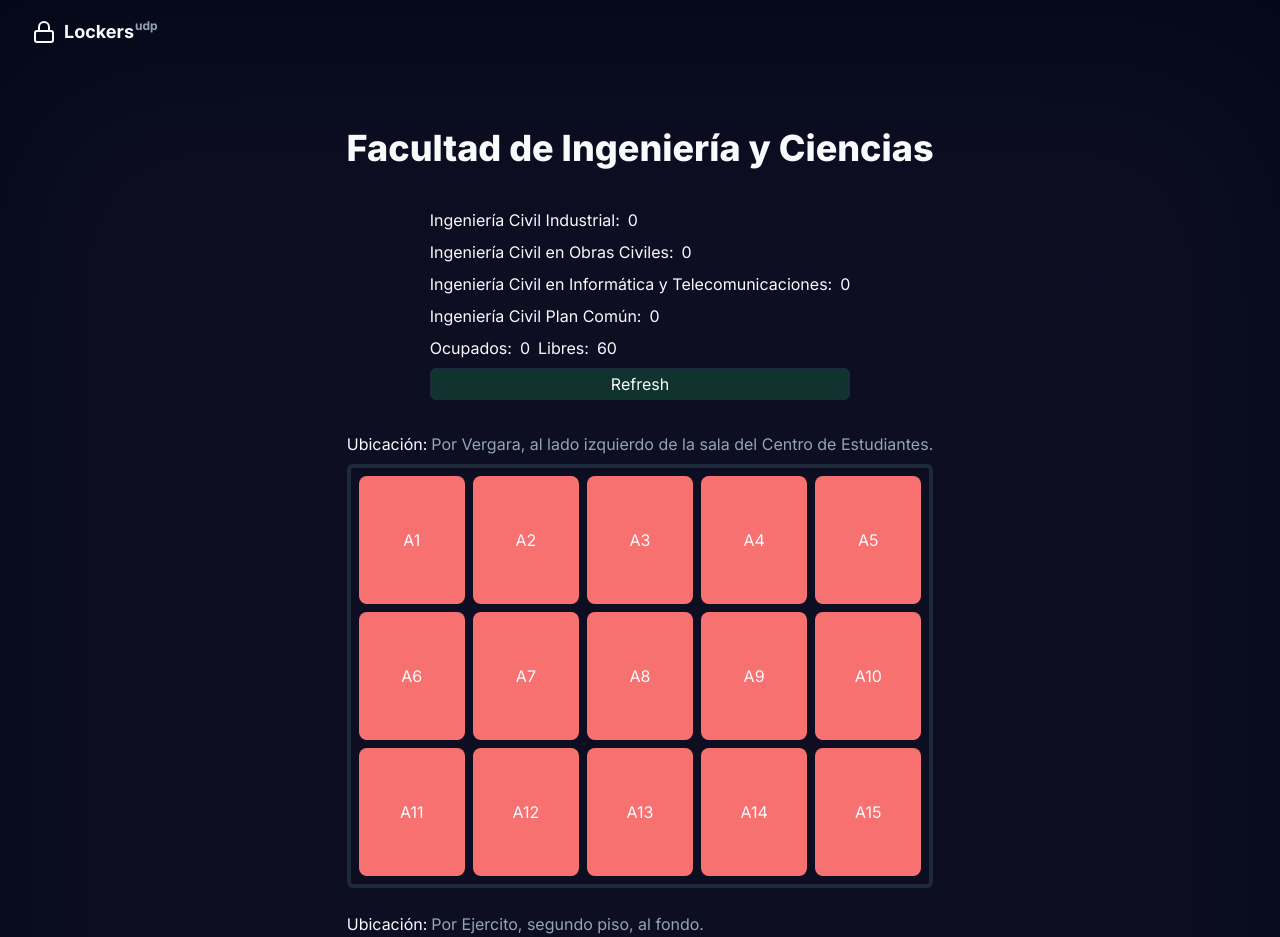
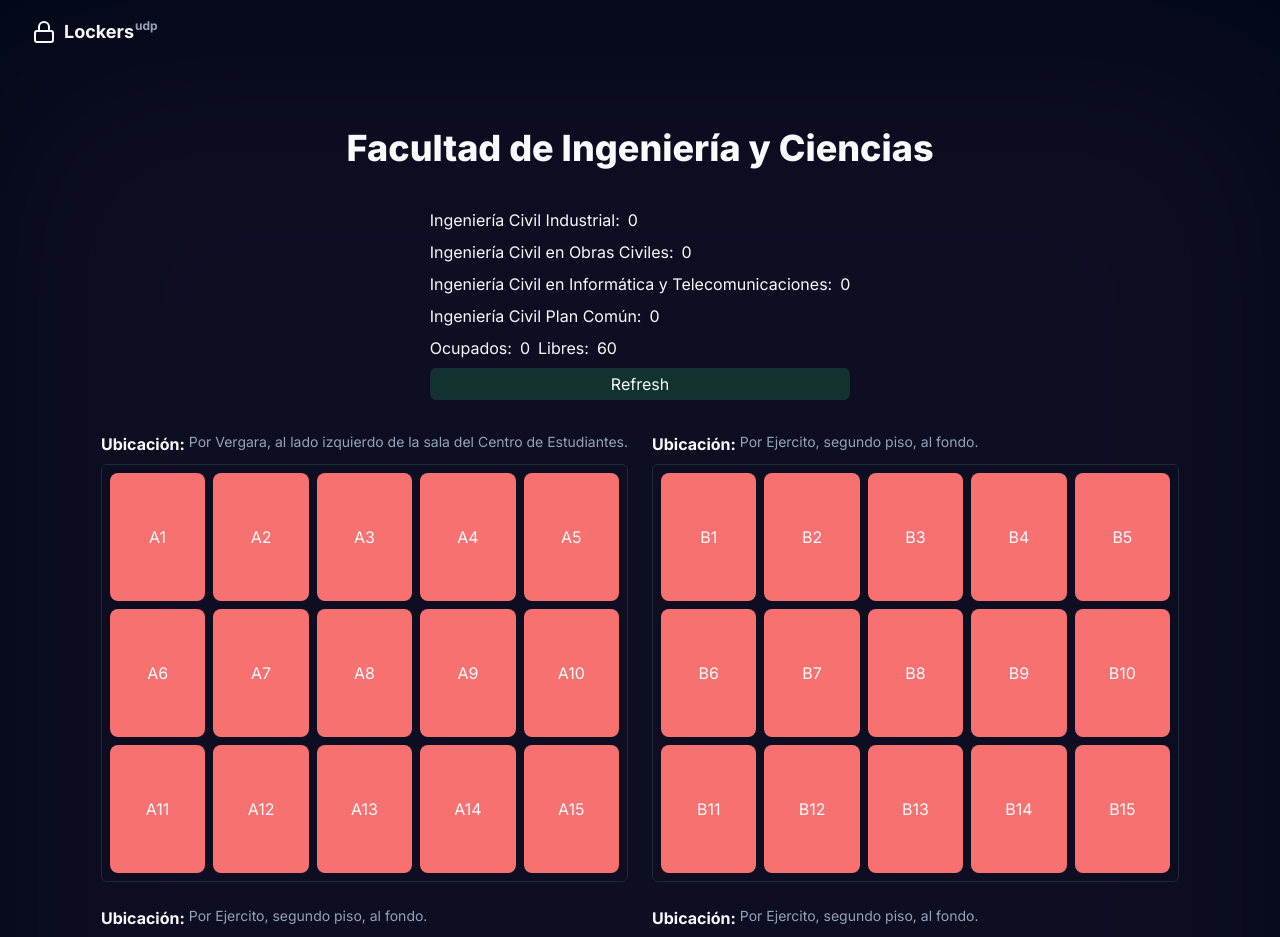
Before and after one commit to Jnkyns/lockers, a Next.js app: page / in a window 1280 px wide. Shown: the top 937 px of the page. Built offline with nearby package versions, Linux system fonts and the light colour scheme.

Commit message:
style: Improve grid

```diff
--- a/src/app/(marketing)/page.tsx
+++ b/src/app/(marketing)/page.tsx
@@ -1,30 +1,33 @@
-import Locker from "@/components/Slot";
+import Slot from "@/components/Slot";
 import Status from "@/components/Status";
 import { data } from "@/utils/data";
 
 export default function Home() {
   return (
-    <main className="flex min-h-screen flex-col items-center justify-between py-14 px-24 relative">
+    <main className="flex min-h-screen flex-col items-center justify-between py-14 px-4 relative">
       <div className="absolute -z-10 inset-0 bg-fuchsia-400 bg-[size:20px_20px] opacity-5 blur-[100px]"></div>
+
       <div className="p-2 mb-8">
         <h1 className="text-4xl font-extrabold text-center">
           Facultad de Ingeniería y Ciencias
         </h1>
       </div>
+
       <Status data={data} />
-      <div className="flex flex-col space-y-6">
+
+      <div className="grid grid-cols-1 md:grid-cols-2 gap-6">
         {data.lockers.map((locker, index) => (
-          <div key={index} className="space-y-2">
+          <div key={index} className="flex flex-col space-y-2 justify-between">
             <div className="flex flex-col sm:flex-row sm:space-x-1">
-              <h2>Ubicación:</h2>
-              <p className="text-muted-foreground">{locker.location}</p>
+              <h2 className="font-bold">Ubicación:</h2>
+              <p className="text-sm text-muted-foreground">{locker.location}</p>
             </div>
             <div
               key={index}
-              className="min-w-72 grid gap-2 border-4 p-2 rounded-md grid-cols-2 sm:grid-cols-5"
+              className="min-w-72 grid gap-2 border p-2 rounded-md grid-cols-3 sm:grid-cols-5"
             >
               {locker.slots.map((slot, index) => (
-                <Locker key={index} letter={locker.letter} slot={slot} />
+                <Slot key={index} letter={locker.letter} slot={slot} />
               ))}
             </div>
           </div>
--- a/src/components/Slot.tsx
+++ b/src/components/Slot.tsx
@@ -11,13 +11,13 @@ type Props = {
   slot: SlotProps;
 };
 
-export default function Locker({ letter, slot }: Props) {
+export default function Slot({ letter, slot }: Props) {
   const [isOpen, setIsOpen] = useState(false);
   return (
     <>
       <li
         className={cn(
-          "h-32 rounded-lg p-2 flex justify-center items-center hover:cursor-pointer",
+          "h-16 md:h-32 rounded-lg p-2 flex justify-center items-center hover:cursor-pointer",
           slot.status === false ? "bg-green-400" : "bg-red-400"
         )}
         onClick={() => setIsOpen(true)}
```
